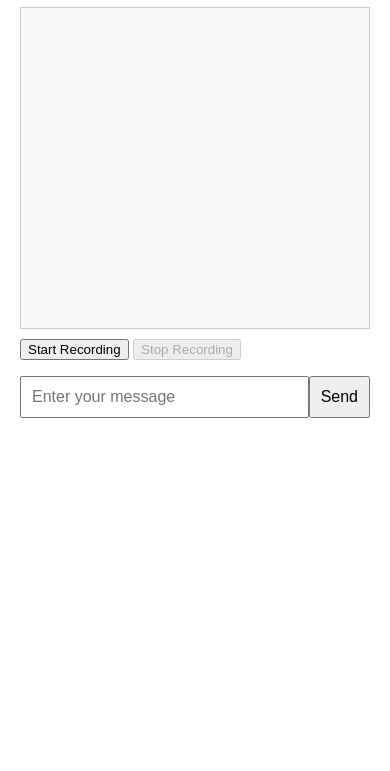
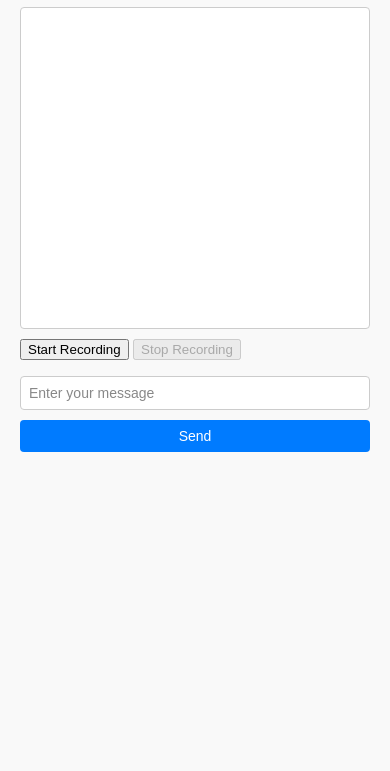
Before and after one commit to cordz-del/Amie-Chatbot, a plain HTML site: page static/index.html in a window 390 px wide. Shown: the part 73-844 px from the top of the page. Drawn offline with Linux system fonts and the light colour scheme.

Commit message:
Update app.js, index.html, requirements.txt, and styles.css

```diff
--- a/static/index.html
+++ b/static/index.html
@@ -4,36 +4,7 @@
     <meta charset="UTF-8">
     <meta name="viewport" content="width=device-width, initial-scale=1.0">
     <title>Voice-Enabled Chatbot</title>
-    <style>
-        body {
-            font-family: Arial, sans-serif;
-            margin: 20px;
-        }
-        #chat-history {
-            border: 1px solid #ccc;
-            padding: 10px;
-            height: 300px;
-            overflow-y: scroll;
-            margin-bottom: 10px;
-            background-color: #f9f9f9;
-        }
-        #chat-form {
-            display: flex;
-        }
-        #chat-input {
-            flex: 1;
-            padding: 10px;
-            font-size: 16px;
-        }
-        #chat-form button {
-            padding: 10px;
-            font-size: 16px;
-        }
-        #status {
-            font-style: italic;
-            color: #555;
-        }
-    </style>
+    <link rel="stylesheet" href="/static/styles.css"> <!-- Link to external stylesheet -->
 </head>
 <body>
     <h1>Chat with the Bot</h1>
@@ -44,7 +15,7 @@
     <div id="chat-response"></div>
 
     <form id="chat-form">
-        <input type="text" id="chat-input" placeholder="Enter your message">
+        <input type="text" id="chat-input" placeholder="Enter your message" autocomplete="off">
         <button type="submit">Send</button>
     </form>
 
--- a/static/styles.css
+++ b/static/styles.css
@@ -1,5 +1,6 @@
 /* styles.css */
 
+/* General body styling */
 body {
     font-family: Arial, sans-serif;
     margin: 20px;
@@ -7,6 +8,7 @@ body {
     color: #333; /* Darker text for readability */
 }
 
+/* Chat history box */
 #chat-history {
     border: 1px solid #ccc;
     padding: 10px;
@@ -14,6 +16,7 @@ body {
     overflow-y: scroll;
     margin-bottom: 10px;
     background-color: #fff; /* Ensure white for readability */
+    border-radius: 4px; /* Slight rounding for a modern look */
 }
 
 /* Optional: Style the scrollbar for Webkit browsers */
@@ -30,6 +33,7 @@ body {
     background-color: #888; /* Darker gray on hover */
 }
 
+/* Chat form styling */
 #chat-form {
     display: flex;
 }
@@ -40,8 +44,19 @@ body {
     font-size: 16px;
     border: 1px solid #ccc; /* Adds border for consistency */
     border-radius: 4px; /* Adds slight rounding */
+    transition: border-color 0.3s ease; /* Smooth focus transition */
 }
 
+#chat-input:focus {
+    border-color: #007BFF; /* Blue border on focus */
+    outline: none; /* Removes default focus outline */
+}
+
+#chat-input::placeholder {
+    color: #888; /* Light gray placeholder text */
+}
+
+/* Submit button styling */
 #chat-form button {
     padding: 10px;
     font-size: 16px;
@@ -50,13 +65,18 @@ body {
     border: none;
     cursor: pointer; /* Pointer cursor for interactivity */
     border-radius: 4px; /* Slight rounding for modern look */
+    transition: background-color 0.3s ease; /* Smooth hover effect */
 }
 
 #chat-form button:hover {
     background-color: #0056b3; /* Darker blue on hover */
 }
 
-/* Responsive adjustments */
+#chat-form button:focus {
+    outline: 2px solid #007BFF; /* Adds a blue focus outline */
+}
+
+/* Responsive adjustments for smaller screens */
 @media (max-width: 600px) {
     #chat-form {
         flex-direction: column;
@@ -70,3 +90,16 @@ body {
         width: 100%; /* Button spans full width */
     }
 }
+
+/* Additional responsive tweaks for very small devices */
+@media (max-width: 400px) {
+    #chat-input {
+        font-size: 14px;
+        padding: 8px;
+    }
+
+    #chat-form button {
+        font-size: 14px;
+        padding: 8px;
+    }
+}
```
Also changed, not shown: static/app.js (+16 -1 lines), static/requirements.txt.
